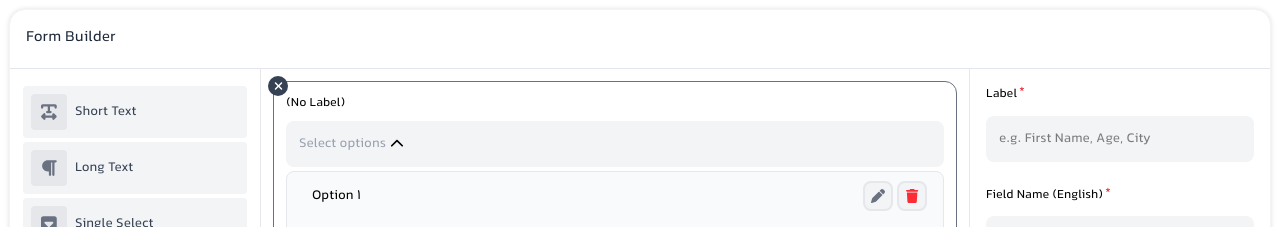
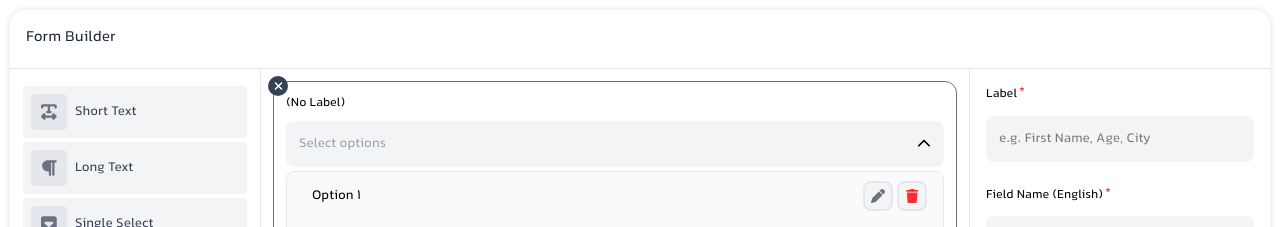
Before and after one commit to mandanaD/form-builder, a React (Vite) app: page / in a window 1280 px wide. Both pictures are taken after a click on the element "Single Select". Shown: the top 227 px of the page. Built offline with nearby package versions, Linux system fonts and the light colour scheme.

Commit message:
style: adjust select box icon placement

```diff
--- a/src/Components/Fields/CheckboxFieldEditor.tsx
+++ b/src/Components/Fields/CheckboxFieldEditor.tsx
@@ -33,7 +33,7 @@ const CheckboxFieldEditor = ({field, removeOption, updateOption, addOption}: che
                 <div className="text-xs sm:text-sm text-gray-400">
                     {field.placeholder || "Select options"}
                 </div>
-                <FontAwesomeIcon icon={faChevronDown} className={`mr-auto transition-transform ${
+                <FontAwesomeIcon icon={faChevronDown} className={`ml-auto transition-transform ${
                     isOpen ? "rotate-180" : "rotate-0"
                 } text-sm`}/>
             </div>
```
